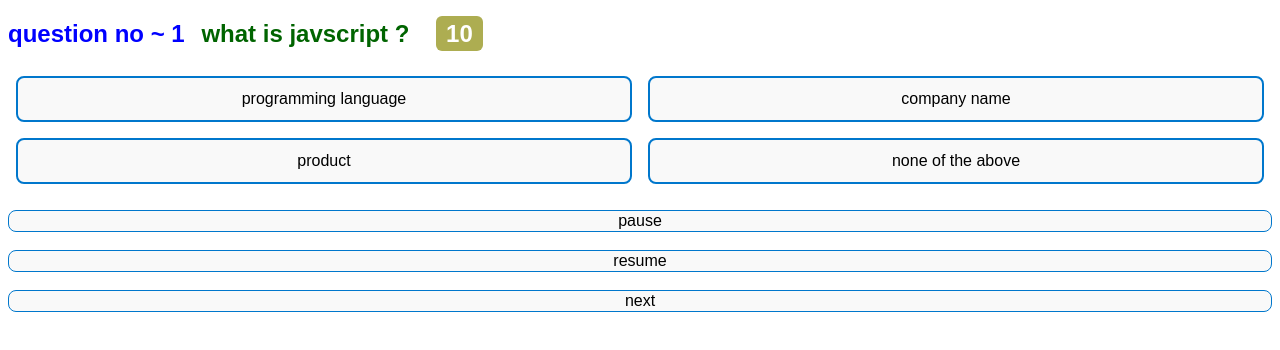
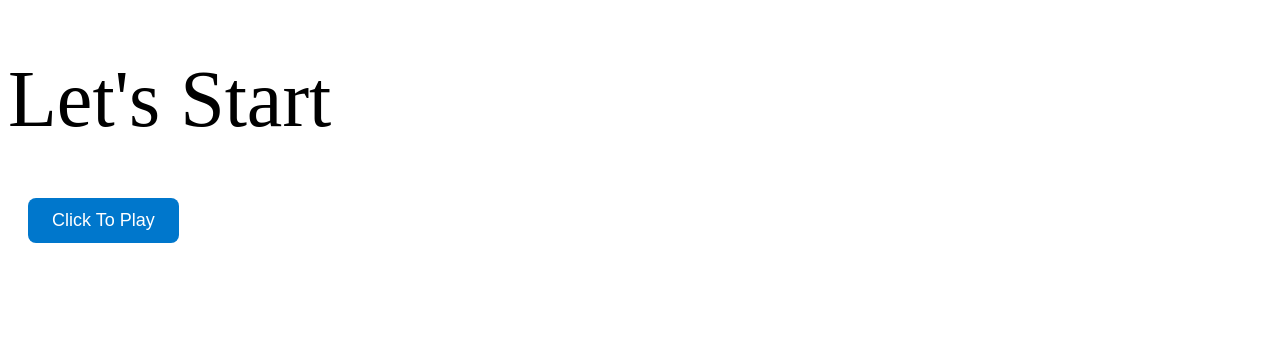
Before and after one commit to abdulahad95460/BrainTap, a React (Vite) app: page / in a window 1280 px wide. Shown: the top 350 px of the page. Built offline with nearby package versions, Linux system fonts and the light colour scheme.

Commit message:
added a new component (homepage.jsx) , and a few tweaks in styling

```diff
--- a/src/App.jsx
+++ b/src/App.jsx
@@ -1,11 +1,12 @@
 import React from 'react'
-import Questions from './Question'
+import HomePage from './mainPage/HomePage'
 
 const App = () => {
   return (
     <>
 
-    <Questions />
+    <HomePage />
+
     </>
   )
 }
--- a/src/Question.jsx
+++ b/src/Question.jsx
@@ -62,10 +62,11 @@ const Questions = () => {
 
     const checkAnswer = (SelectedOption) =>{
       if(SelectedOption === QuizData[CurrentIndex].answer){
-        alert("you guess the right answer , User")
+        alert("you guess the right answer , User 😒")
+
       }
       else{
-        alert("hehe , better luck next time")
+        alert("hehe , better luck next time 🤣")
       }
     }
 
--- a/src/index.css
+++ b/src/index.css
@@ -1,3 +1,24 @@
+.homePageHeader{
+  font-size: 5rem;
+  font-weight: 500;
+}
+
+.homePageButton{
+   padding: 12px 24px;
+  font-size: 18px;
+  background-color: #0077cc;
+  color: white;
+  border: none;
+  border-radius: 8px;
+  margin-left: 20px;
+  cursor: pointer;
+  transition: all 0.3s ease;
+}
+.homePageButton:hover{
+  background-color: #005fa3;
+  transform: scale(1.07);
+}
+
 h2 {
 
   font-family: Arial, sans-serif;
--- /dev/null
+++ b/src/mainPage/HomePage.jsx
@@ -0,0 +1,20 @@
+import React, { useState } from 'react'
+import Questions from '../Question'
+
+
+
+const HomePage = () => {
+    const [homeDisplay, sethomeDisplay] = useState(false)
+
+    if(homeDisplay){
+        return <Questions />
+    }
+  return (
+    <div>
+        <h1 className='homePageHeader'>Let's Start</h1>
+        <button className='homePageButton' onClick={()=> sethomeDisplay(true)}>Click To Play</button>
+    </div>
+  )
+}
+
+export default HomePage
```
